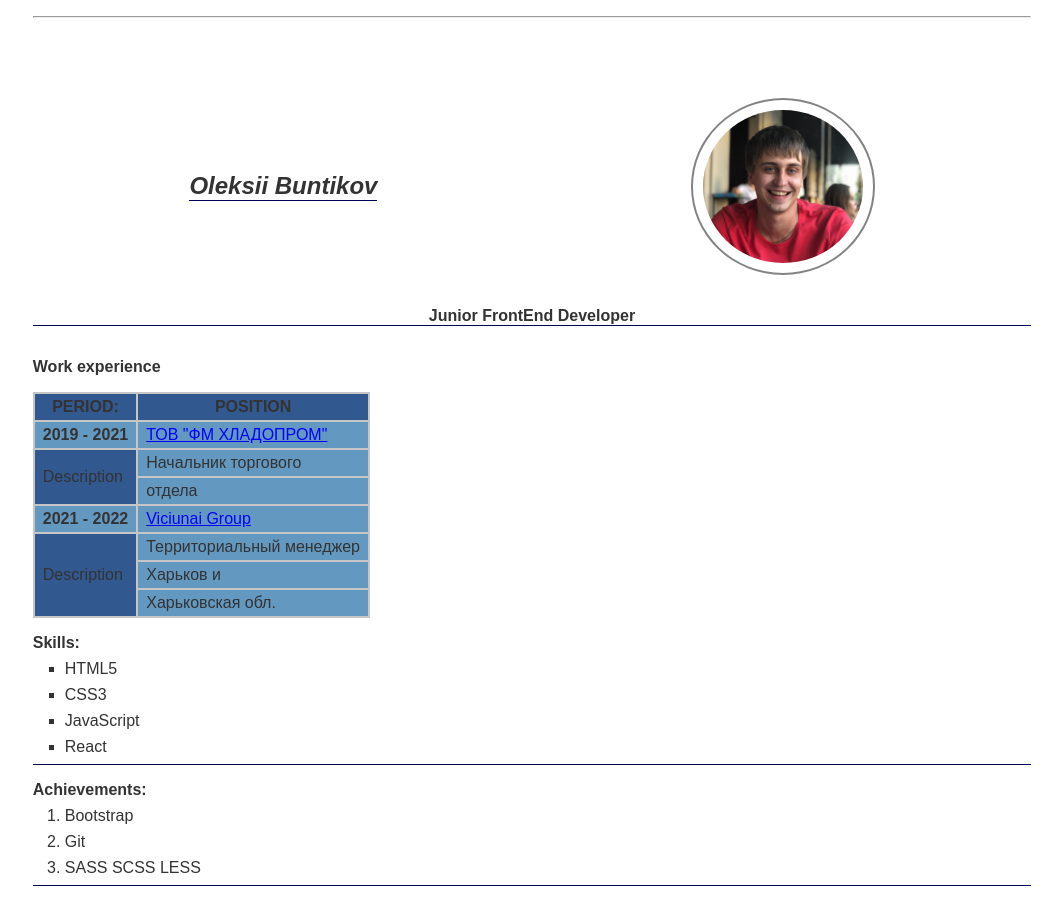
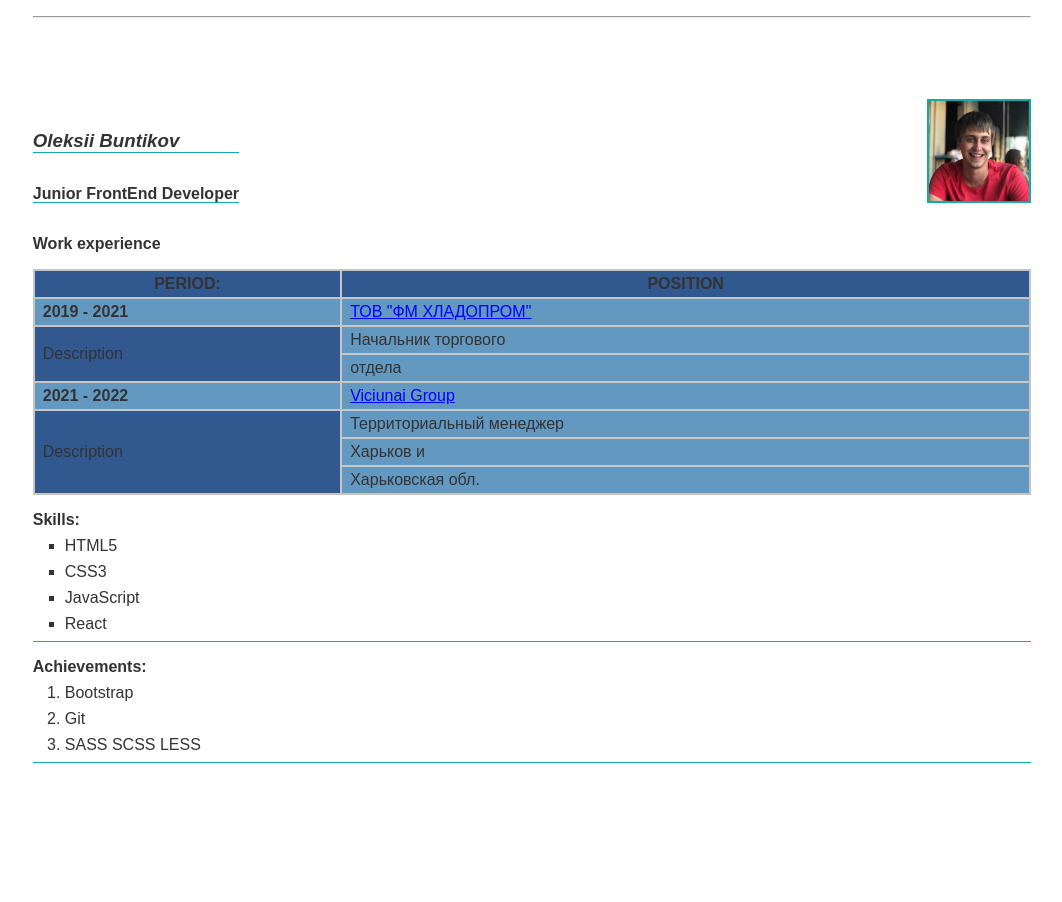
Before and after one commit to OleksiiHub/hw2, a plain HTML site: page index.html in a window 1280 px wide. Shown: the whole page, without its empty margins (108-1170 px from the left). After the commit the page ends 800 px from the top, so only its background shows below. Drawn offline with Linux system fonts and the light colour scheme.

Commit message:
add new display function

```diff
--- a/index.html
+++ b/index.html
@@ -12,18 +12,19 @@
       <section class="container">
         <hr />
         <div class="d-flex">
+          <section class="mt-2">
             <h1 class="border_buttom">Oleksii<wbr /> Buntikov</h1>
+            <p class="text-center mt-2">
+              <span class="border_buttom">Junior FrontEnd Developer</span>
+            </p>
+          </section>
 
           <img src="./img/IMG_0030.jpeg" alt="My foto" class="img_setting" />
         </div>
       </section>
-      <section class="container mt-2 border_buttom">
-        <p class="text-center">
-          <span>Junior FrontEnd Developer</span>
-        </p>
-      </section>
 
       <article class="container mt-2">
+        <section>
           <p>
             <span>Work experience</span>
           </p>
@@ -66,6 +67,8 @@
               </tr>
             </tbody>
           </table>
+        </section>
+
         <div class="border_buttom">
           <ul class="mt-1">
             <span>Skills:</span>
--- a/style/style.css
+++ b/style/style.css
@@ -14,17 +14,22 @@ body {
 }
 .d-flex {
   display: flex;
-  justify-content: space-around;
+  justify-content: space-between;
   flex-wrap: wrap;
   /* gap: 7rem; */
   align-items: center;
   margin: 5rem 0 0 0;
 }
 .img_setting {
-  width: 10rem;
-  border: 2px solid rgba(0, 0, 0, 0.488);
+  width: 100px;
+  height: 100px;
+  border: 2px solid rgb(17, 172, 170);
+
+
+}
+.img_setting:hover{
   border-radius: 50%;
-  padding: 10px;
+
 }
 .text-center {
   text-align: center;
@@ -73,6 +78,7 @@ ul > li {
 table {
   border-spacing: 0 0;
   border-collapse: collapse;
+  width: 100%;
 }
 table th,
 table td {
@@ -91,7 +97,7 @@ ol>li{
   margin-left: 2rem;
 }
 .border_buttom{
-  border-bottom: 1px solid #005;
+  border-bottom: 1px solid rgb(17, 172, 170);
 }
 table{
   background-color: rgba(49, 119, 172, 0.754);
```
Lines whose indentation alone changed are shown as unchanged.
